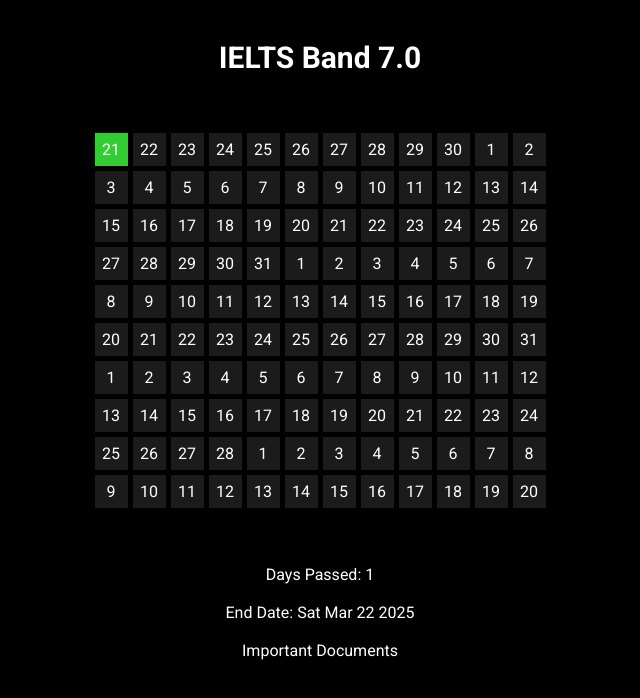
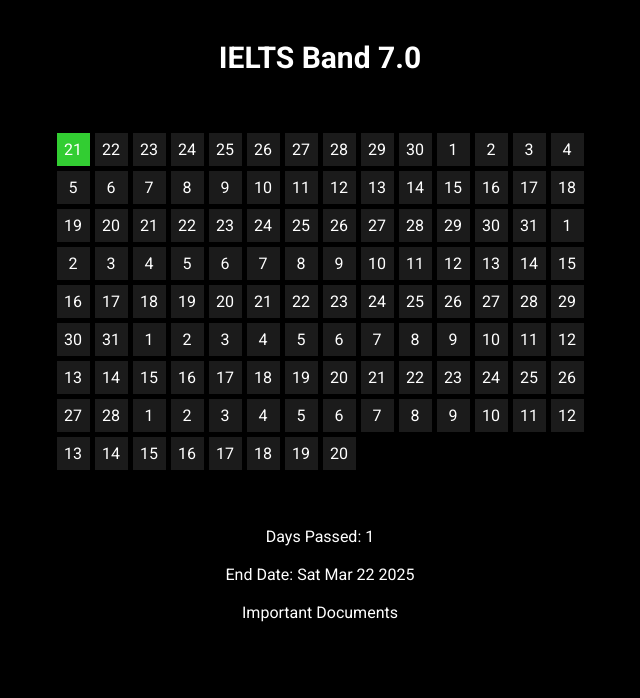
Before and after one commit to akramthedev/die-deutsch-traum, a React (Create React App) app: page / in a window 1280 px wide. Shown: the top 698 px of the page, without its empty margins (320-960 px from the left). Built offline with nearby package versions, Linux system fonts and the light colour scheme.

Commit message:
Update App.css

```diff
--- a/src/App.css
+++ b/src/App.css
@@ -26,8 +26,8 @@
 
   .grid {
     display: grid;
-    grid-template-columns: repeat(12, 33px);
-    grid-template-rows: repeat(10, 33px);
+    grid-template-columns: repeat(14, 33px);
+    grid-template-rows: repeat(8, 33px);
     gap: 5px;
   }
 
```
